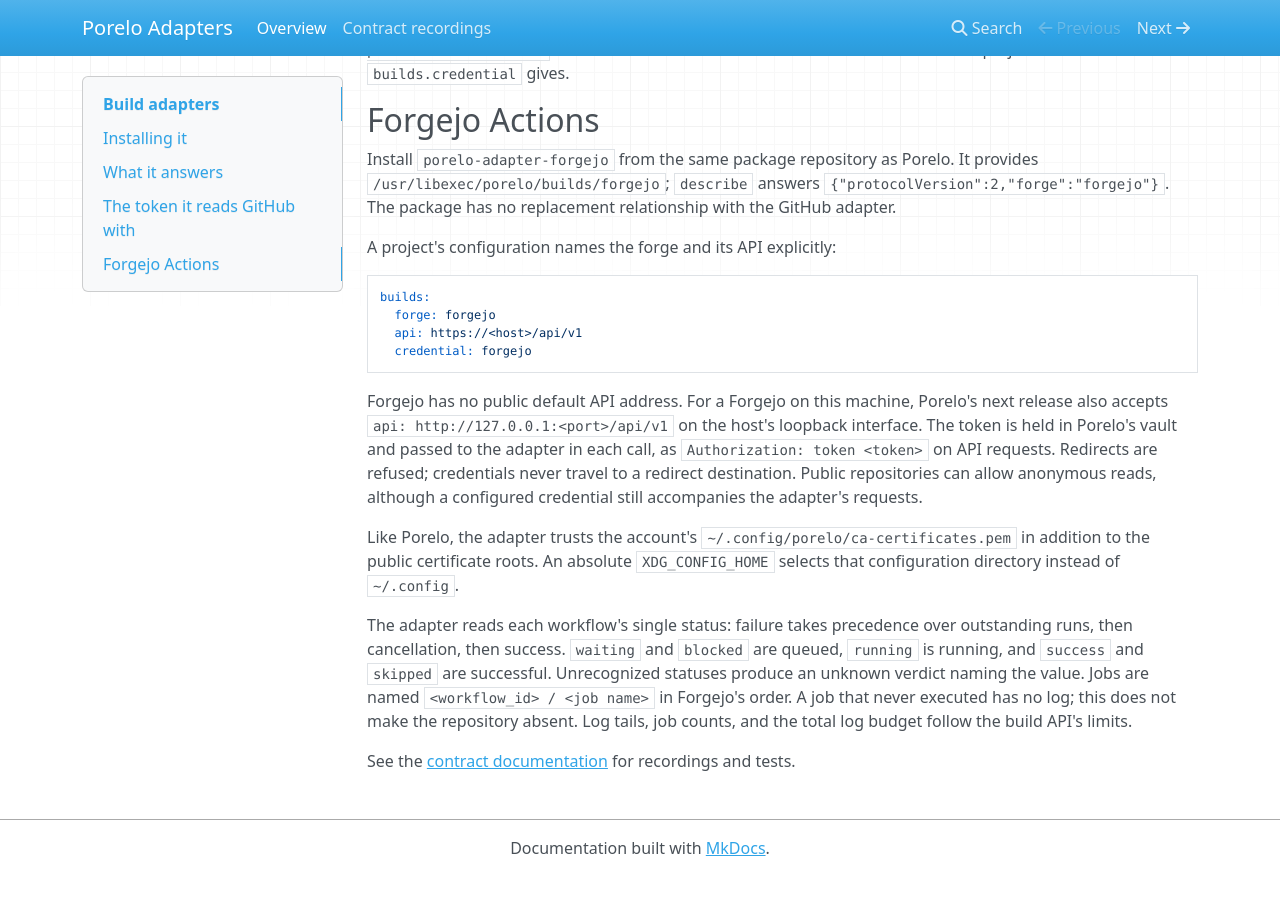
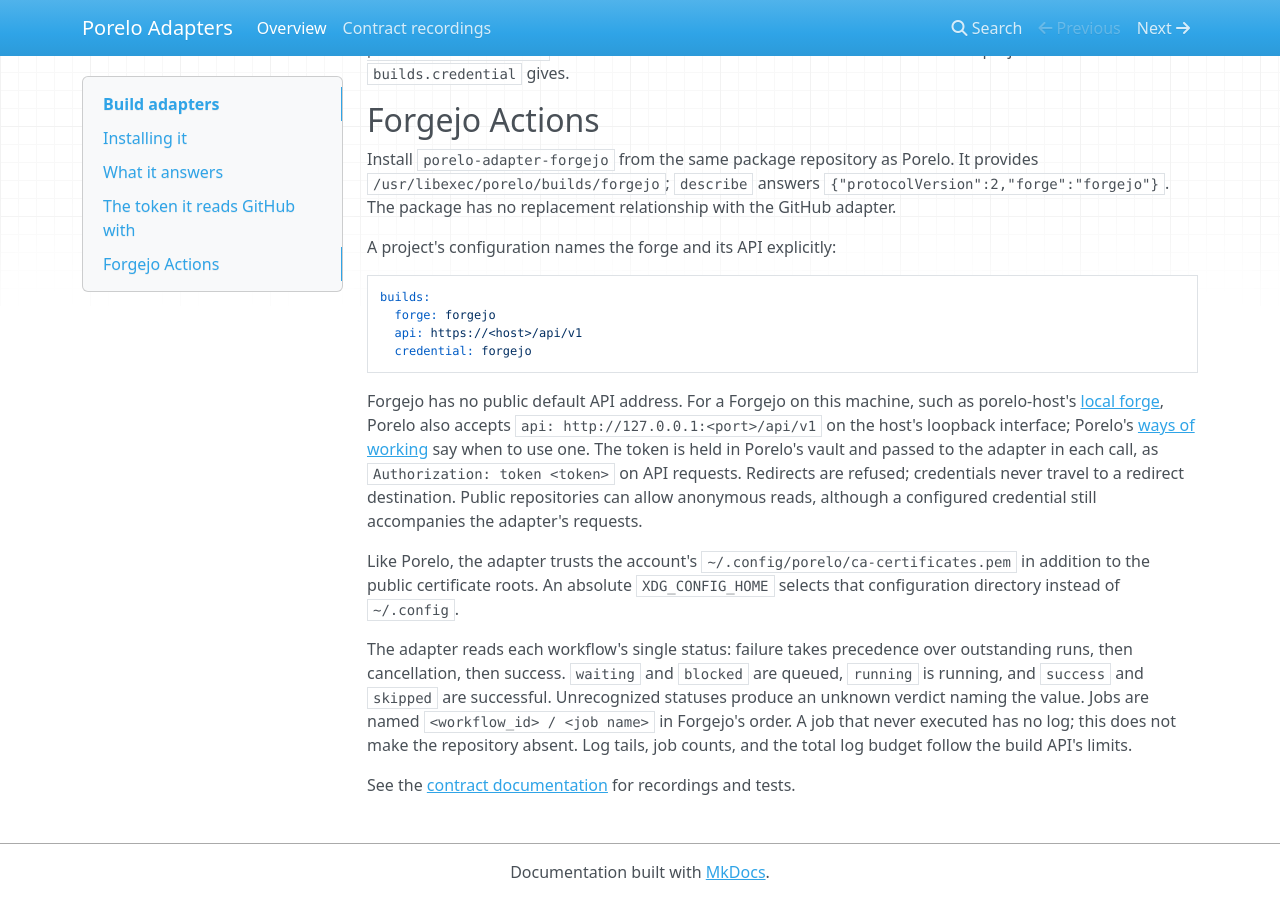
Before and after one commit to porelo-ai/porelo-adapters, an MkDocs documentation site: the page built from doc/index.md, in a window 1280 px wide and 900 px high, scrolled down 1039 px. Built offline with MkDocs 1.6.1, drawn with Linux system fonts in a browser that asks for light colours; nearby versions of some CDN libraries; before the commit the page ends 1915 px from its top, so only the background shows below that.

Commit message:
Link the local forge and the ways of working from the index [skip ci]
Assisted-by: Antigravity CLI, gemini-4-argon-high
Assisted-by: Antigravity CLI, claude-opus-5-5-high
Assisted-by: Codex CLI, gpt-6.1-sol

````diff
--- a/doc/index.md
+++ b/doc/index.md
@@ -61,11 +61,13 @@ builds:
   credential: forgejo
 ```
 
-Forgejo has no public default API address. For a Forgejo on this machine, Porelo's next release also accepts
-`api: http://127.0.0.1:<port>/api/v1` on the host's loopback interface. The token is held in Porelo's vault and
-passed to the adapter in each call, as `Authorization: token <token>` on API requests. Redirects are refused;
-credentials never travel to a redirect destination. Public repositories can allow anonymous reads, although
-a configured credential still accompanies the adapter's requests.
+Forgejo has no public default API address. For a Forgejo on this machine, such as porelo-host's
+[local forge](https://github.com/porelo-ai/porelo-host/blob/main/doc/local-forge.md), Porelo also accepts
+`api: http://127.0.0.1:<port>/api/v1` on the host's loopback interface; Porelo's
+[ways of working](https://github.com/porelo-ai/porelo/blob/main/doc/way-of-working.md) say when to use one. The token
+is held in Porelo's vault and passed to the adapter in each call, as `Authorization: token <token>` on API requests.
+Redirects are refused; credentials never travel to a redirect destination. Public repositories can allow anonymous
+reads, although a configured credential still accompanies the adapter's requests.
 
 Like Porelo, the adapter trusts the account's `~/.config/porelo/ca-certificates.pem` in addition to the public
 certificate roots. An absolute `XDG_CONFIG_HOME` selects that configuration directory instead of `~/.config`.
````
